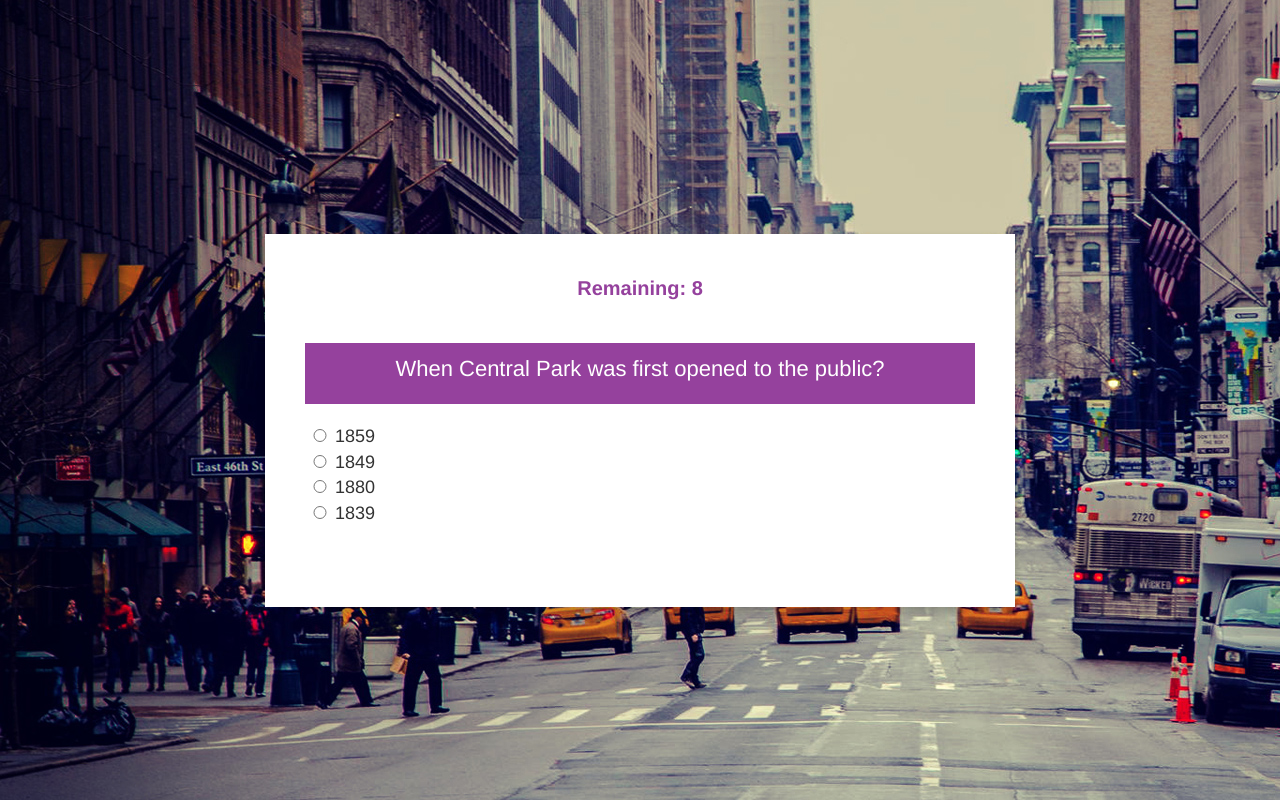
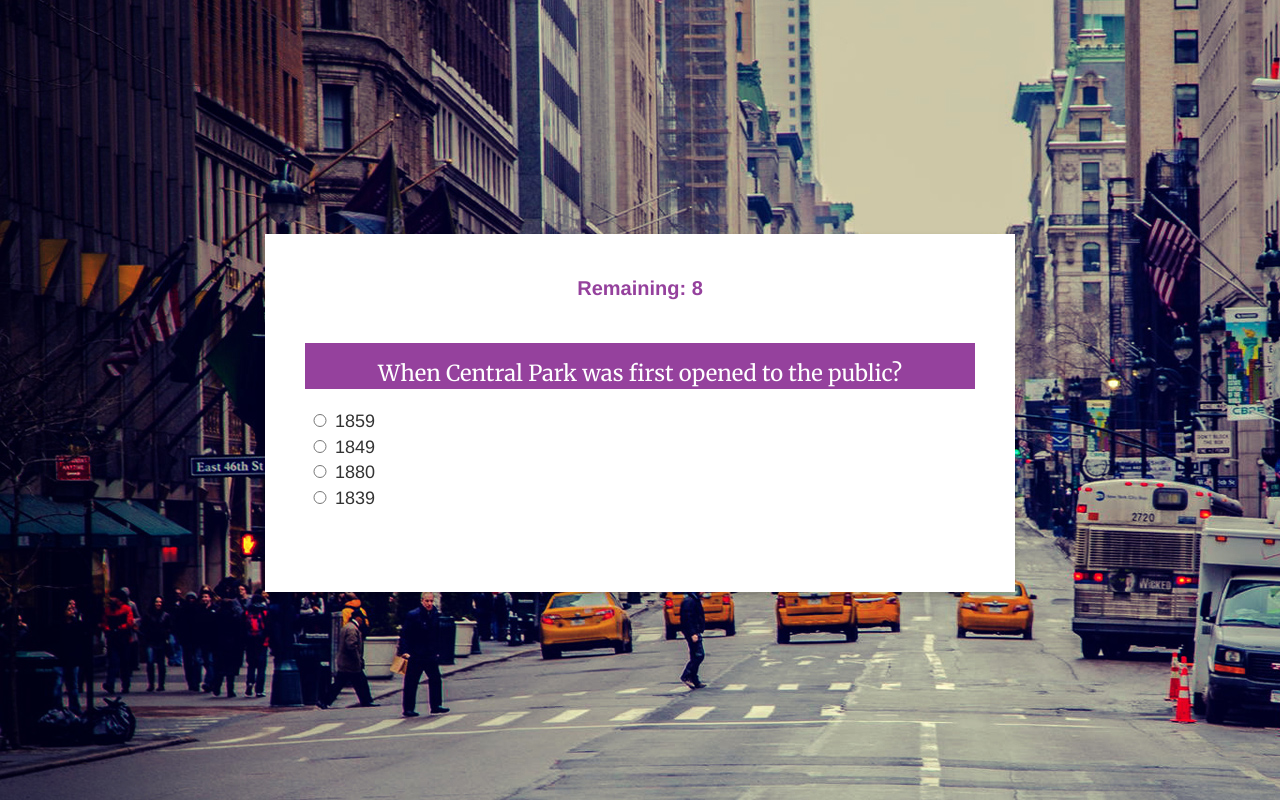
Before and after one commit to arienellefsen/TriviaGame, a plain HTML site: page index.html in a window 1280 px wide. Both pictures are taken after a click on the button "Start!". Drawn offline with nearby package versions, Linux system fonts and the light colour scheme.

Commit message:
adding files

```diff
--- a/assets/css/reset.css
+++ b/assets/css/reset.css
@@ -0,0 +1,48 @@
+/* http://meyerweb.com/eric/tools/css/reset/
+   v2.0 | 20110126
+   License: none (public domain)
+*/
+
+html, body, div, span, applet, object, iframe,
+h1, h2, h3, h4, h5, h6, p, blockquote, pre,
+a, abbr, acronym, address, big, cite, code,
+del, dfn, em, img, ins, kbd, q, s, samp,
+small, strike, strong, sub, sup, tt, var,
+b, u, i, center,
+dl, dt, dd, ol, ul, li,
+fieldset, form, label, legend,
+table, caption, tbody, tfoot, thead, tr, th, td,
+article, aside, canvas, details, embed,
+figure, figcaption, footer, header, hgroup,
+menu, nav, output, ruby, section, summary,
+time, mark, audio, video {
+	margin: 0;
+	padding: 0;
+	border: 0;
+	font-size: 100%;
+	font: inherit;
+	vertical-align: baseline;
+}
+/* HTML5 display-role reset for older browsers */
+article, aside, details, figcaption, figure,
+footer, header, hgroup, menu, nav, section {
+	display: block;
+}
+body {
+	line-height: 1;
+}
+ol, ul {
+	list-style: none;
+}
+blockquote, q {
+	quotes: none;
+}
+blockquote:before, blockquote:after,
+q:before, q:after {
+	content: '';
+	content: none;
+}
+table {
+	border-collapse: collapse;
+	border-spacing: 0;
+}
--- a/assets/css/style.css
+++ b/assets/css/style.css
@@ -1,16 +1,11 @@
-
 body {
 background-color:#95419D!important;
-    background-image: url("../images/new-york-01.jpg") !important;
-
-
+background-image: url("../images/new-york-01.jpg") !important
 }
-
 h1 {
 text-align: center;
 color:#95419D !important;
 }
-
 #question,
 #instructions,
 #message,
@@ -19,7 +14,6 @@ h1 {
 margin-top: 40px;
 text-align: center;
 }
-
 #timer{
 font-size: 20px;
 font-weight: bold;
@@ -27,29 +21,33 @@ h1 {
 text-align: center;
 }
 
+#score, #message{
+font-family: 'Merriweather', serif;
+font-size: 22px;
+
+}
 
 #question{
 background: #95419D;
 width: 100%;
 height: 100%;
 font-size: 22px;
-    padding: 10px;
 text-align: center !important;
 margin:none;
 color:#fff;
+font-family: 'Merriweather', serif;
+padding-top:15px;
 
 }
 
 #form-choices{
 margin-top: 20px;
 font-size: 18px;
-
 }
 
 p{
 text-align: center !important;
 margin:none !important;
-
 }
 
 #instructions, #card{
@@ -59,16 +57,13 @@ text-align: center !important;
 background: #fff;
 padding: 40px;
 margin-top: 20%;
-
 }
-
 
 input[type="radio"] {
 width: 30px;
 margin: 0;
 text-align: left;
 padding-top:10px;
-
 }
 
 #message {
@@ -86,12 +81,9 @@ i.fa-thumbs-down{
 color:#ff3333;
 }
 
-
 #answear{
-
 font-size: 24px;
 color:#000;
 text-align: center;
 margin-top: 10px;
-
 }
--- a/assets/javascript/app.js
+++ b/assets/javascript/app.js
@@ -18,18 +18,16 @@ var start = $("#start");
 var instructions = $("#instructions");
 var card = $("#card");
 
-
-//Creating start
+//1- Start game after click on button
 $("#start").on( "click", function() {
     instructions.fadeOut( "slow" ,function() {
     card.css("display","block").fadeIn("slow");
+    triviaQuiz.init(i);
   });
-    triviaQuiz.init(i);
-            var intervalId = setInterval(triviaQuiz.gameRun, 1000);
-
 });
 
-// Creating question inside of object quiz
+
+//2- Creating question inside of object quiz
 var triviaQuiz = {
     quiz: [{
             questions: "When Central Park was first opened to the public?",
@@ -39,172 +37,153 @@ var triviaQuiz = {
             questions: "What is the measurement of the Statue of Liberty?",
             choices: ["205 feet 1/2 inches from the ground to the tip of the flame", "305 feet 1 inch from the ground to the tip of the flame", "310 feet 2 inches from the ground to the tip of the flame"],
             correctAnswear: "305 feet 1 inch from the ground to the tip of the flame",
+        },
+        {
+            questions: "What NYC museum started in Gracie Mansion and later moved to 5th Ave. between 103rd St. and 104th St.?",
+            choices: ["New York Hall of Science", "Metropolitan Museum of Art", "New York Transit Museum", "Museum of The City of New York"],
+            correctAnswear: "Museum of The City of New York"
+        },
+
+       {
+            questions: "The New York Aquarium is located in which New York City borough?",
+            choices: ["Brooklyn", "Queens", "Bronx", "Manhattan"],
+            correctAnswear: "Brooklyn"
         }
-
     ],
 
-    //Create a function to start the quiz
+    //3 - Create a function to start the quiz
     startQuiz: function(i) {
+    var myVar = setInterval(function(){ triviaQuiz.gameRun() }, 1000)
 
         //Get the total number of questions
         var holdQuiz = triviaQuiz.quiz;
-        console.log("Total of questions:" + holdQuiz.length);
-
-
         //if is equal undefinied it means is the last question
-         //Check if is the last question
-
         if(holdQuiz.length === i){
-            console.log("end questions");
             triviaQuiz.gameOver();
 
          } else if (holdQuiz.length !== i){
 
-            //getTime
-
         question.html("<p>" + holdQuiz[i].questions + "</p>"); //get first question
-        console.log("Get questions: " + holdQuiz[i].questions);
-
         //Get number of choices
         var choicesLength = holdQuiz[i].choices.length;
-        console.log("Number of choices:" + choicesLength);
 
         //Get Choices
-        console.log("Choices:" + holdQuiz[i].choices);
         for (var countChoices = 0; countChoices < choicesLength; countChoices++) {
             var choicesRadio = holdQuiz[i].choices[countChoices];
             formChoices.append('<input type="radio" name="quizChoices" id="quizChoices" value="' + choicesRadio + '">' + choicesRadio+ "<br>" );
         }
         //Display correct answear
         var quizAnswear = holdQuiz[i].correctAnswear;
-        console.log("Correct Answear:" + holdQuiz[i].correctAnswear);
-        triviaQuiz.getAnswear(quizAnswear, formChoices, quizAnswear, seconds);
-
-
+        triviaQuiz.getAnswear(quizAnswear, formChoices, quizAnswear, myVar);
         }
     },
 
-    //Get Anwear form user's input
-    getAnswear: function(quizAnswear, formChoices) {
-
-
+    //4 - Get Anwear form user's input
+    getAnswear: function(quizAnswear, formChoices,myVar) {
         $('#form-choices input[type=radio]').change(function() {
             var userAnswear = this.value;
-            console.log("User's answear: " + userAnswear);
-
-            //Validate if answears is correct
-
-
+            //Check if answears is correct
             if (userAnswear === quizAnswear) {
                 isRight = true;
+                //Call function to update score
+                triviaQuiz.updateScore(isRight, i, formChoices, quizAnswear);
+            }
 
-                console.log("Correct answear");
+            else if(userAnswear === ""){
+
+                isRight = null;
                 //call function to update score
                 triviaQuiz.updateScore(isRight, i, formChoices, quizAnswear);
             }
-
-
             else {
                 isRight = false;
-                console.log("Nope");
                 triviaQuiz.updateScore(isRight, i,formChoices, quizAnswear);
             }
-
         });
     },
-
+    //5 - Update Score
     updateScore: function(isRight, i, formChoices, quizAnswear) {
-
+        var holdQuiz = triviaQuiz.quiz;
         if (isRight === true) {
-
             triviaQuiz.getScore(isRight);
-
             message.html("Great job!" + " <i class='fa fa-thumbs-up icon' aria-hidden='true'></i>");
-
             //create a function to stop time when the answear is correct and time less than 20 seconds
             correctAnswear.text("The correct answear is: " +quizAnswear);
-
             //move to next question
-
             setTimeout(function myFunction() {
                 triviaQuiz.nextQuestion(i, formChoices);
             }, 5000);
 
-
         } else if (isRight === false) {
-
             triviaQuiz.getScore(isRight);
-
             message.html("Hummmm! That is not the correct answear! " + " <i class='fa fa-thumbs-down icon' aria-hidden='true'></i>");
             correctAnswear.html("The correct answear is: " +quizAnswear);
-
             setTimeout(function delayNext() {
                 triviaQuiz.nextQuestion(i, formChoices);
             }, 5000);
         }
 
-
-
+        else if(isRight === null){
+         triviaQuiz.getScore(isRight);
+         message.html("Hummmm! You did not choose an answear! " + " <i class='fa fa-thumbs-down icon' aria-hidden='true'></i>");
+            correctAnswear.html("The correct answear is: " + holdQuiz[i].correctAnswear);
+                setTimeout(function delayNext() {
+                triviaQuiz.nextQuestion(i, formChoices);
+            }, 5000);
+        }
     },
-
+// 6 - Go to next question
     nextQuestion: function() {
         seconds = 10;
         message.text("");
         i = +i + 1;
-        console.log("I: " + i);
         formChoices.empty();
         correctAnswear.text("");
         triviaQuiz.startQuiz(i);
     },
 
+// 7 - Update Score
+
     getScore: function(isRight){
-
-        console.log("is right" + isRight);
-
         if (isRight === true) {
             rightAnswear = rightAnswear + 1;
-
         }else if (isRight === false)  {
             wrongAnswear = wrongAnswear + 1;
+        }else  if (isRight === null)  {
+            noAnwear = noAnwear + 1;
         }
     },
+// 8 - Reset game
 
     gameOver: function(){
-        console.log("Game Over");
         timer.text(" ");
         message.text("Game over");
         timer.css("display", "none");
-
         question.css("display", "none");
         formChoices.empty();
         correctAnswear.text("");
         triviaQuiz.getScore(rightAnswear,wrongAnswear );
         $("#score").css("display", "block").html("Correct Answears: " + rightAnswear + "<br> Incorrect Answears: "
         + wrongAnswear + "<br>" + "No Answear:"
-        + noAnwear);
-
-
+        + noAnwear)
     },
 
+// 9 - Start game
     init: function(quizTime){
         triviaQuiz.startQuiz(i);
-
     },
-
+// 10 - update game time
     gameRun: function(){
+        //Update seconds
         seconds = seconds -1;
 
         if (seconds >= 0){
-
-            timer.text("Remaining: " + seconds);
+        timer.text("Remaining: " + seconds);
         }
 
-
-    },
-
-    stoptime: function(quizTime){
-
+        else{
+            timer.text("Time Out!");
+            isRight = null;
+        }
     },
 };
-
-//get times
--- a/index.html
+++ b/index.html
@@ -6,7 +6,7 @@
     <meta charset="utf-8">
     <meta name="viewport" content="width=device-width, initial-scale=1">
     <!-- My CSS and JS -->
-    <link href="https://fonts.googleapis.com/css?family=Playball" rel="stylesheet">
+<link href="https://fonts.googleapis.com/css?family=Merriweather" rel="stylesheet">
     <!-- Boostrap Files -->
     <link rel="stylesheet" href="https://maxcdn.bootstrapcdn.com/bootstrap/3.3.7/css/bootstrap.min.css">
     <link rel="stylesheet" href="https://cdnjs.cloudflare.com/ajax/libs/font-awesome/4.7.0/css/font-awesome.css">
```
Also changed, not shown: 2 other files. Lines whose indentation alone changed are shown as unchanged.
